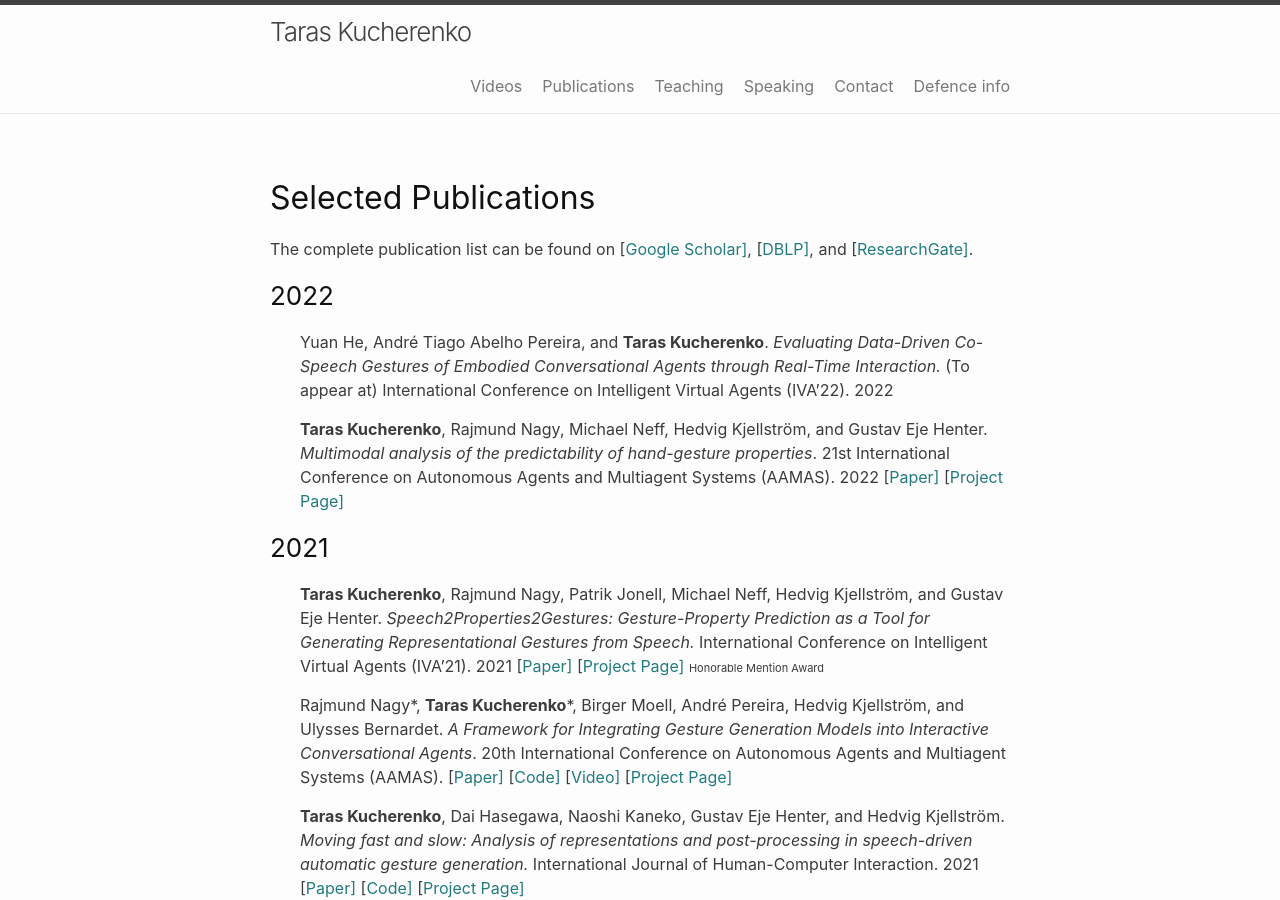
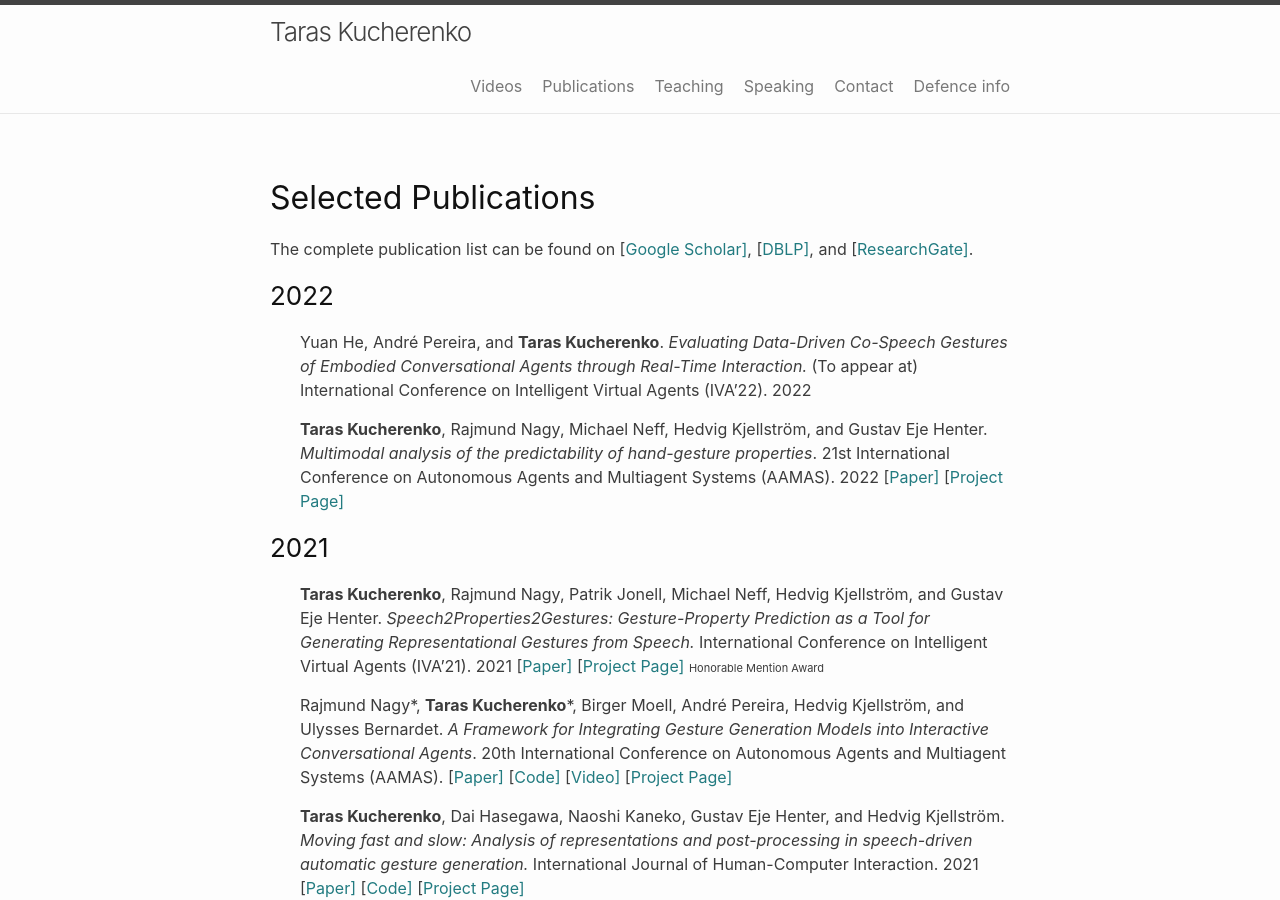
Before and after one commit to Svito-zar/Svito-zar.github.io, a Jekyll site: the page built from _pages/publications.md, in a window 1280 px wide and 900 px high. Built offline with Jekyll 4.4.1, drawn with Linux system fonts in a browser that asks for light colours.

Commit message:
Small fix

```diff
--- a/_pages/publications.md
+++ b/_pages/publications.md
@@ -10,7 +10,7 @@
 
 ### 2022
 
-* Yuan He, André Tiago Abelho Pereira, and **Taras Kucherenko**. *Evaluating Data-Driven Co-Speech Gestures of Embodied Conversational Agents through Real-Time Interaction.* (To appear at) International Conference on Intelligent Virtual Agents (IVA’22). 2022
+* Yuan He, André Pereira, and **Taras Kucherenko**. *Evaluating Data-Driven Co-Speech Gestures of Embodied Conversational Agents through Real-Time Interaction.* (To appear at) International Conference on Intelligent Virtual Agents (IVA’22). 2022
 
 * **Taras Kucherenko**, Rajmund Nagy, Michael Neff, Hedvig Kjellström, and Gustav Eje Henter. *Multimodal analysis of the predictability of hand-gesture properties*. 21st International Conference on Autonomous Agents and Multiagent Systems (AAMAS). 2022 \[[Paper\]](https://ifaamas.org/Proceedings/aamas2022/pdfs/p770.pdf) \[[Project Page\]](../_posts/2021-07-30-Speech2Gest2Prop.md)
 
```
Also changed, not shown: index.md (+1 -1 lines).
